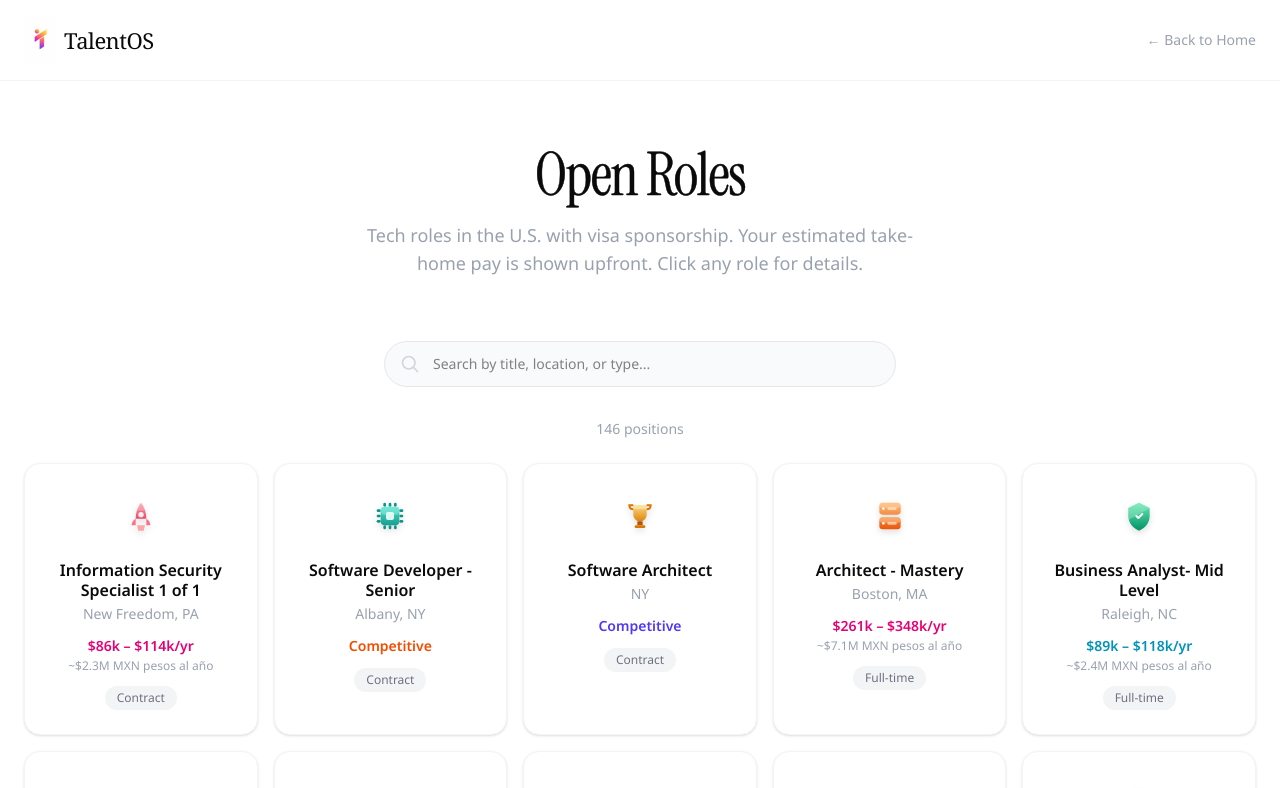
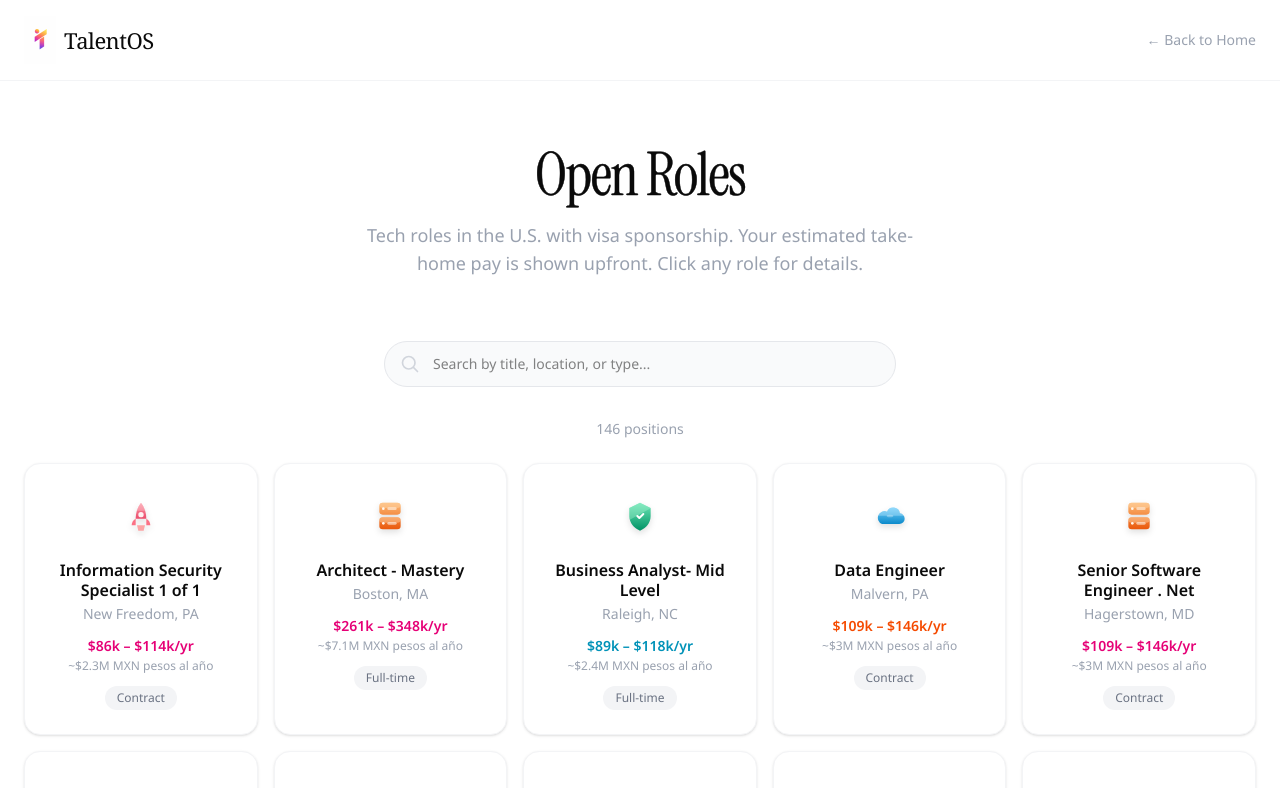
Before and after one commit to maryreds/puente-tech, a Next.js app: page /empleos in a window 1280 px wide. Shown: the top 788 px of the page. Built offline with nearby package versions, Linux system fonts and the light colour scheme.

Commit message:
Sort jobs with salary data first, competitive salary last
Co-Authored-By: Claude Opus 4.6 (1M context) <noreply@anthropic.com>

```diff
--- a/src/app/empleos/JobsGrid.tsx
+++ b/src/app/empleos/JobsGrid.tsx
@@ -25,13 +25,19 @@ export default function JobsGrid() {
       .finally(() => setLoading(false));
   }, []);
 
-  const filtered = jobs.filter((j) => {
+  const filtered = jobs
+    .filter((j) => {
       const q = search.toLowerCase();
       return (
         j.title.toLowerCase().includes(q) ||
         j.location.toLowerCase().includes(q) ||
         (j.type || "").toLowerCase().includes(q)
       );
+    })
+    .sort((a, b) => {
+      const aHasSalary = (a.salary_min || 0) + (a.salary_max || 0) > 0 ? 1 : 0;
+      const bHasSalary = (b.salary_min || 0) + (b.salary_max || 0) > 0 ? 1 : 0;
+      return bHasSalary - aHasSalary;
     });
 
   if (loading) {
```
Lines whose indentation alone changed are shown as unchanged.
